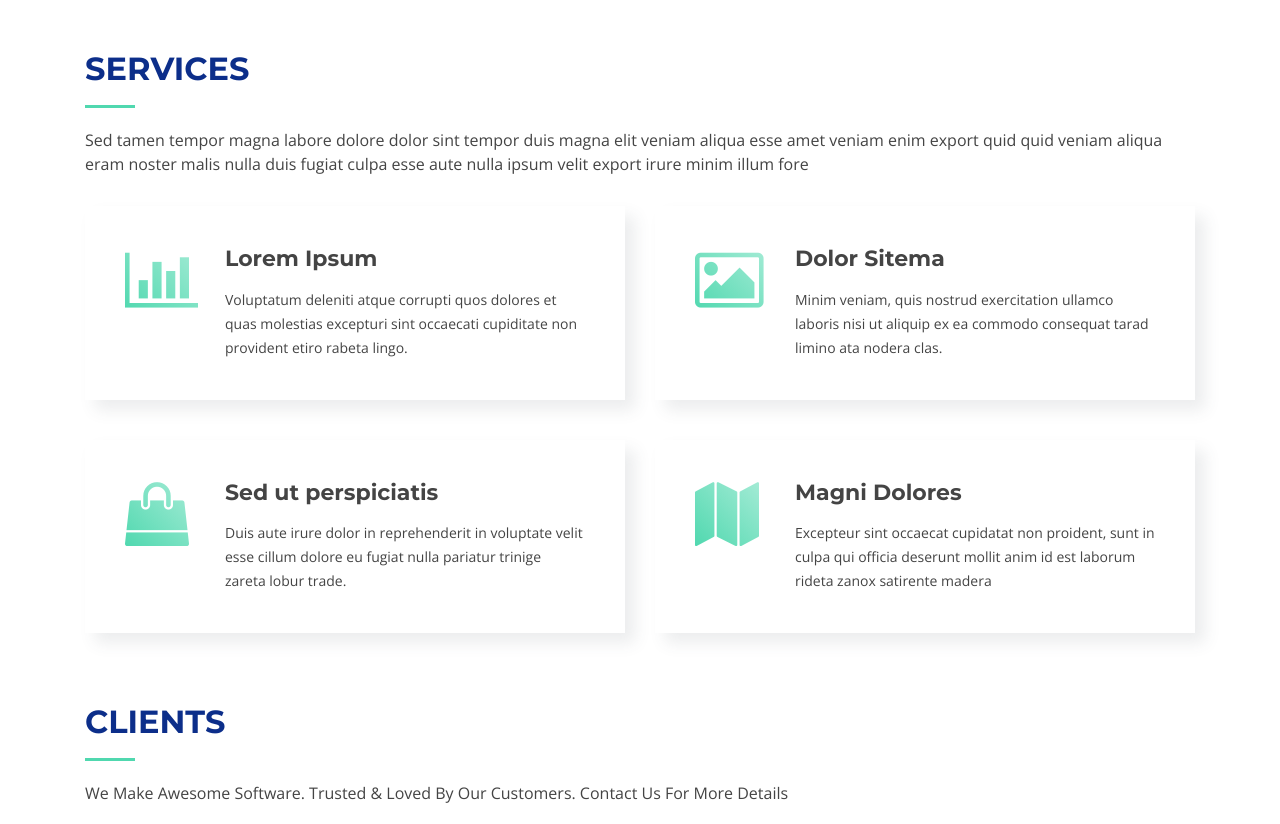
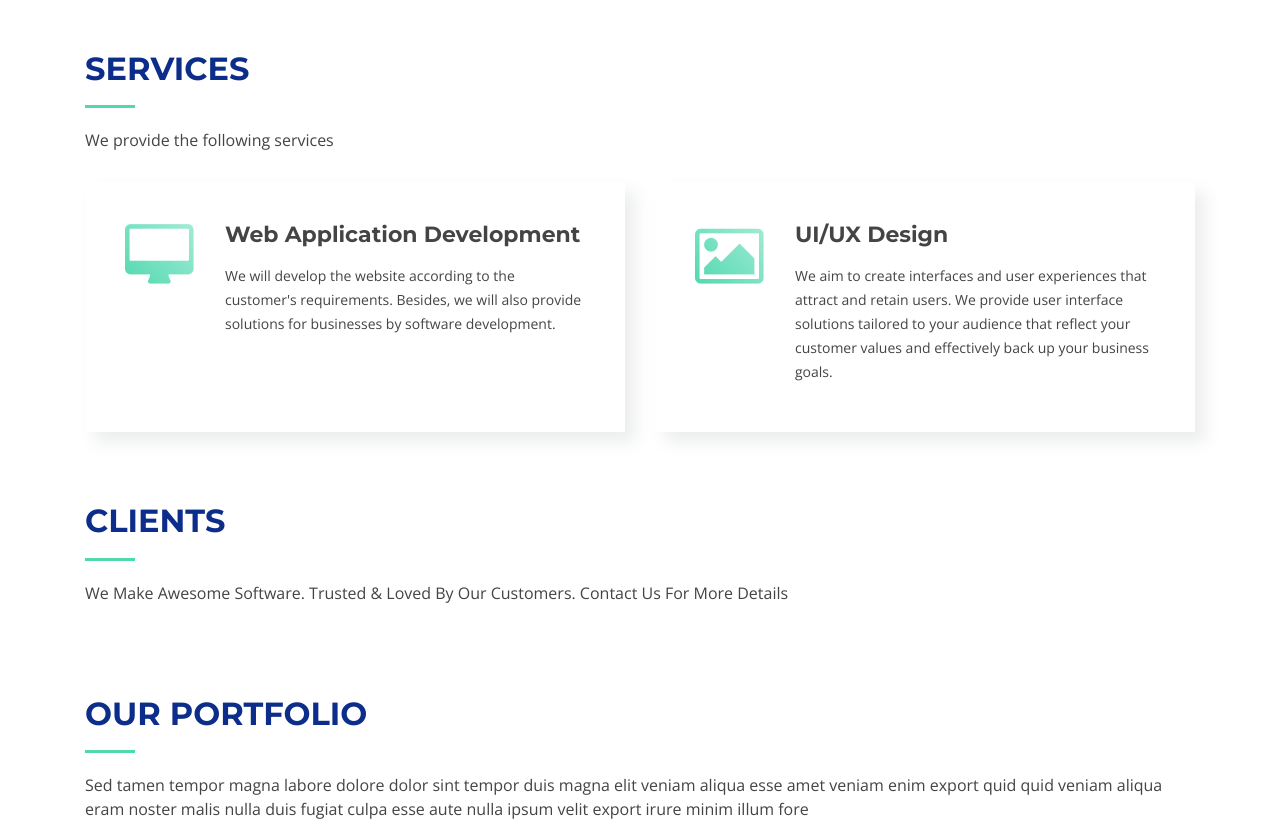
Before and after one commit to CL3T-TECH/landing-page, a plain HTML site: page index.html in a window 1280 px wide. Shown: the part 1020-1844 px from the top of the page. Drawn offline with nearby package versions, Linux system fonts and the light colour scheme; some packages are replaced by stand-ins of ours; files whose address does not match are found by name.

Commit message:
LP-5-Services (#5)
* update about img

* [LP-5] update Services section

```diff
--- a/css/style.css
+++ b/css/style.css
@@ -604,6 +604,7 @@ body.mobile-nav-active #mobile-nav-toggle {
   box-shadow: 10px 10px 15px rgba(73, 78, 92, 0.1);
   background: #fff;
   transition: 0.4s;
+  min-height: 250px;
 }
 
 #services .box:hover {
--- a/index.html
+++ b/index.html
@@ -148,40 +148,24 @@
       <div class="container">
         <div class="section-header">
           <h2>Services</h2>
-          <p>Sed tamen tempor magna labore dolore dolor sint tempor duis magna elit veniam aliqua esse amet veniam enim export quid quid veniam aliqua eram noster malis nulla duis fugiat culpa esse aute nulla ipsum velit export irure minim illum fore</p>
+          <p>We provide the following services</p>
         </div>
 
         <div class="row">
 
           <div class="col-lg-6">
             <div class="box wow fadeInLeft">
-              <div class="icon"><i class="fa fa-bar-chart"></i></div>
-              <h4 class="title"><a href="">Lorem Ipsum</a></h4>
-              <p class="description">Voluptatum deleniti atque corrupti quos dolores et quas molestias excepturi sint occaecati cupiditate non provident etiro rabeta lingo.</p>
+              <div class="icon"><i class="fa fa-desktop"></i></div>
+              <h4 class="title"><a href="">Web Application Development</a></h4>
+              <p class="description">We will develop the website according to the customer's requirements. Besides, we will also provide solutions for businesses by software development.</p>
             </div>
           </div>
 
           <div class="col-lg-6">
             <div class="box wow fadeInRight">
               <div class="icon"><i class="fa fa-picture-o"></i></div>
-              <h4 class="title"><a href="">Dolor Sitema</a></h4>
-              <p class="description">Minim veniam, quis nostrud exercitation ullamco laboris nisi ut aliquip ex ea commodo consequat tarad limino ata nodera clas.</p>
-            </div>
-          </div>
-
-          <div class="col-lg-6">
-            <div class="box wow fadeInLeft" data-wow-delay="0.2s">
-              <div class="icon"><i class="fa fa-shopping-bag"></i></div>
-              <h4 class="title"><a href="">Sed ut perspiciatis</a></h4>
-              <p class="description">Duis aute irure dolor in reprehenderit in voluptate velit esse cillum dolore eu fugiat nulla pariatur trinige zareta lobur trade.</p>
-            </div>
-          </div>
-
-          <div class="col-lg-6">
-            <div class="box wow fadeInRight" data-wow-delay="0.2s">
-              <div class="icon"><i class="fa fa-map"></i></div>
-              <h4 class="title"><a href="">Magni Dolores</a></h4>
-              <p class="description">Excepteur sint occaecat cupidatat non proident, sunt in culpa qui officia deserunt mollit anim id est laborum rideta zanox satirente madera</p>
+              <h4 class="title"><a href="">UI/UX Design</a></h4>
+              <p class="description">We aim to create interfaces and user experiences that attract and retain users. We provide user interface solutions tailored to your audience that reflect your customer values and effectively back up your business goals.</p>
             </div>
           </div>
 
```
Also changed, not shown: img/about-img.jpg.
